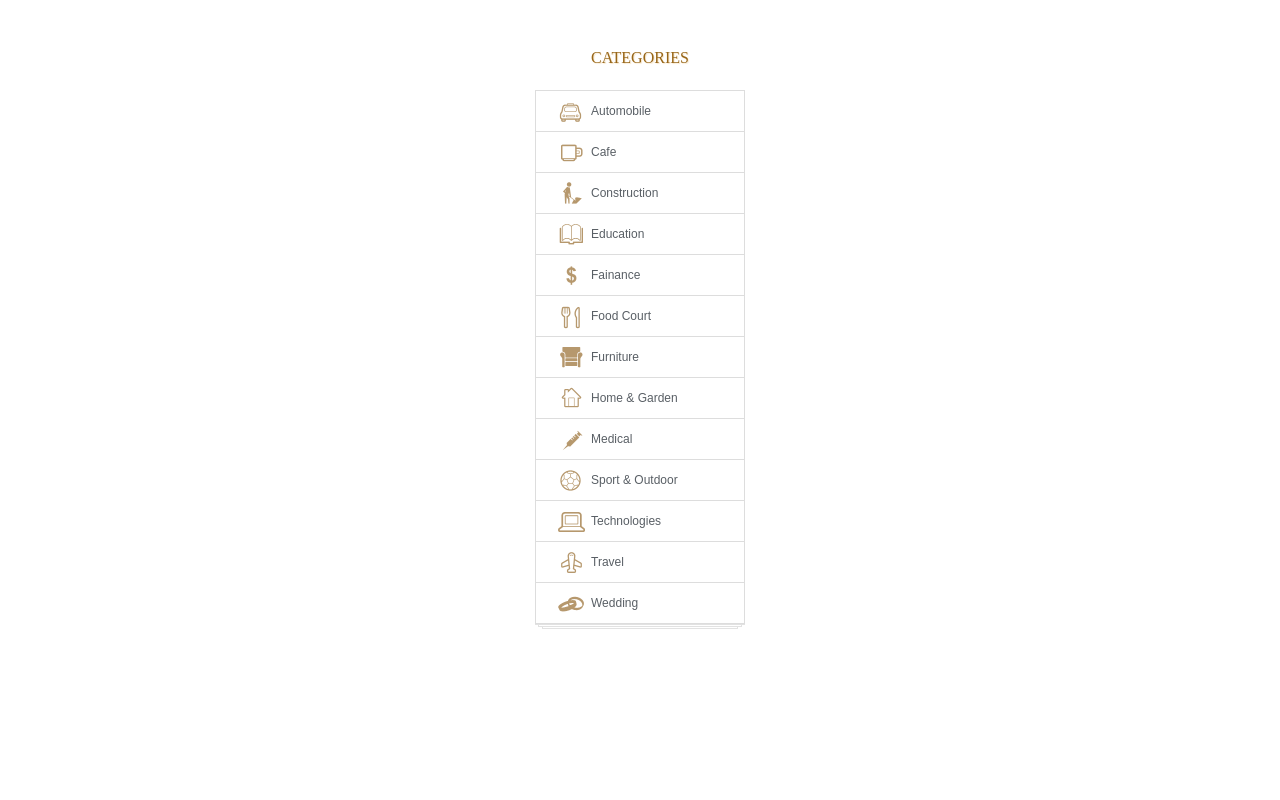
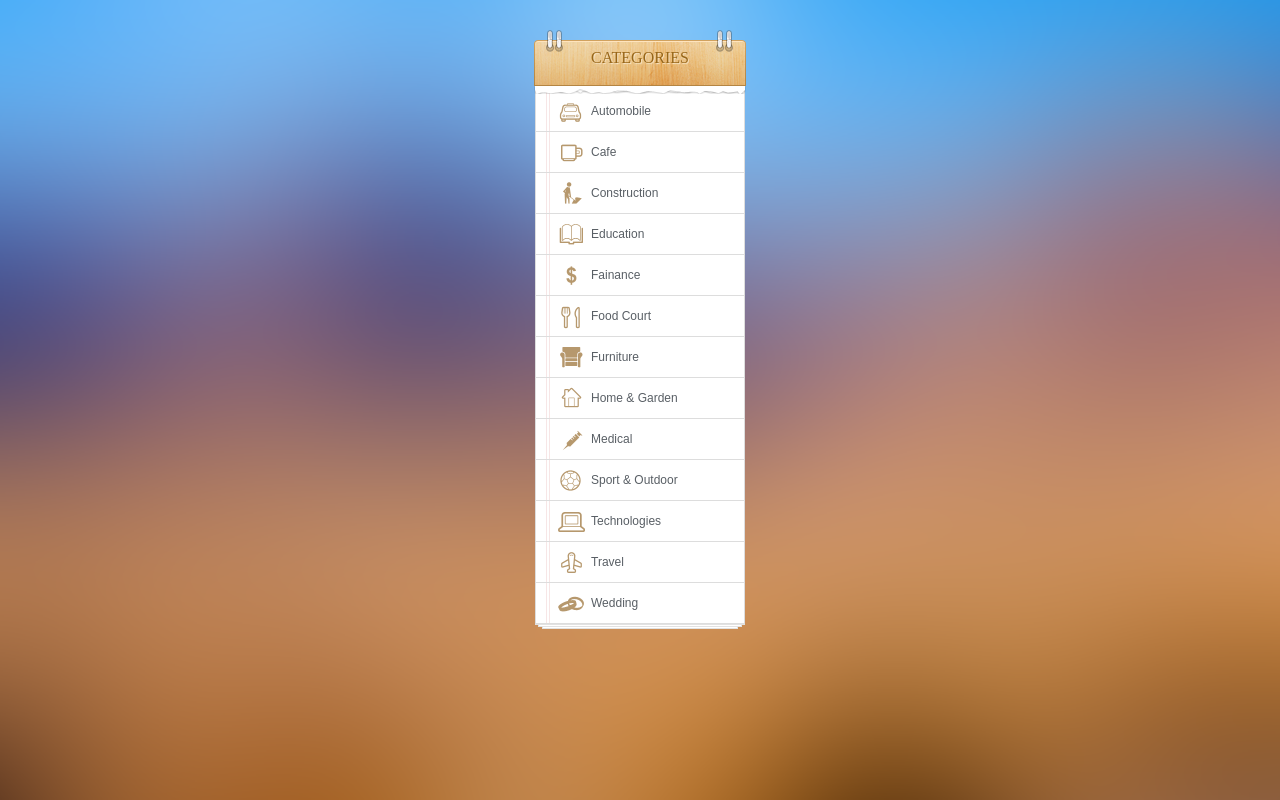
Before and after one commit to OmarKhanfer/WoodenMenu, a plain HTML site: page index.html in a window 1280 px wide. Drawn offline with Linux system fonts and the light colour scheme; files whose address does not match are found by name.

Commit message:
fix again

```diff
--- a/sass/stylesheet.scss
+++ b/sass/stylesheet.scss
@@ -5,7 +5,7 @@ $sheet-color: #fff;
 $experimental-support-for-svg: true;
 $icons: technology sport fainance education furniture home construction auto wedding travel cafe medical food;
 .main-content {
-  background:url('img/bg.png') no-repeat;
+  background:url('../img/bg.png') no-repeat;
   background-size:100% 100%;
   bottom:0px;
   padding:30px 0px;
@@ -26,7 +26,7 @@ $icons: technology sport fainance education furniture home construction auto wed
 }
 .menu {
   position:relative;width:210px;
-  .menu__header {            background:url('img/category-header.png') no-repeat;
+  .menu__header {            background:url('../img/category-header.png') no-repeat;
     color:#986618;
     font-family:Rockwell;
     font-size:16px;
@@ -41,7 +41,7 @@ $icons: technology sport fainance education furniture home construction auto wed
   }
 }
 .menu-items {
-  background:#fff url('img/pink-lines.png') repeat-y 10px;
+  background:#fff url('../img/pink-lines.png') repeat-y 10px;
   border:solid #ddd;
   border-width:1px 1px 0px 1px;
   margin: -6px 0px 0px;
```
Also changed, not shown: stylesheets/stylesheet.css.
